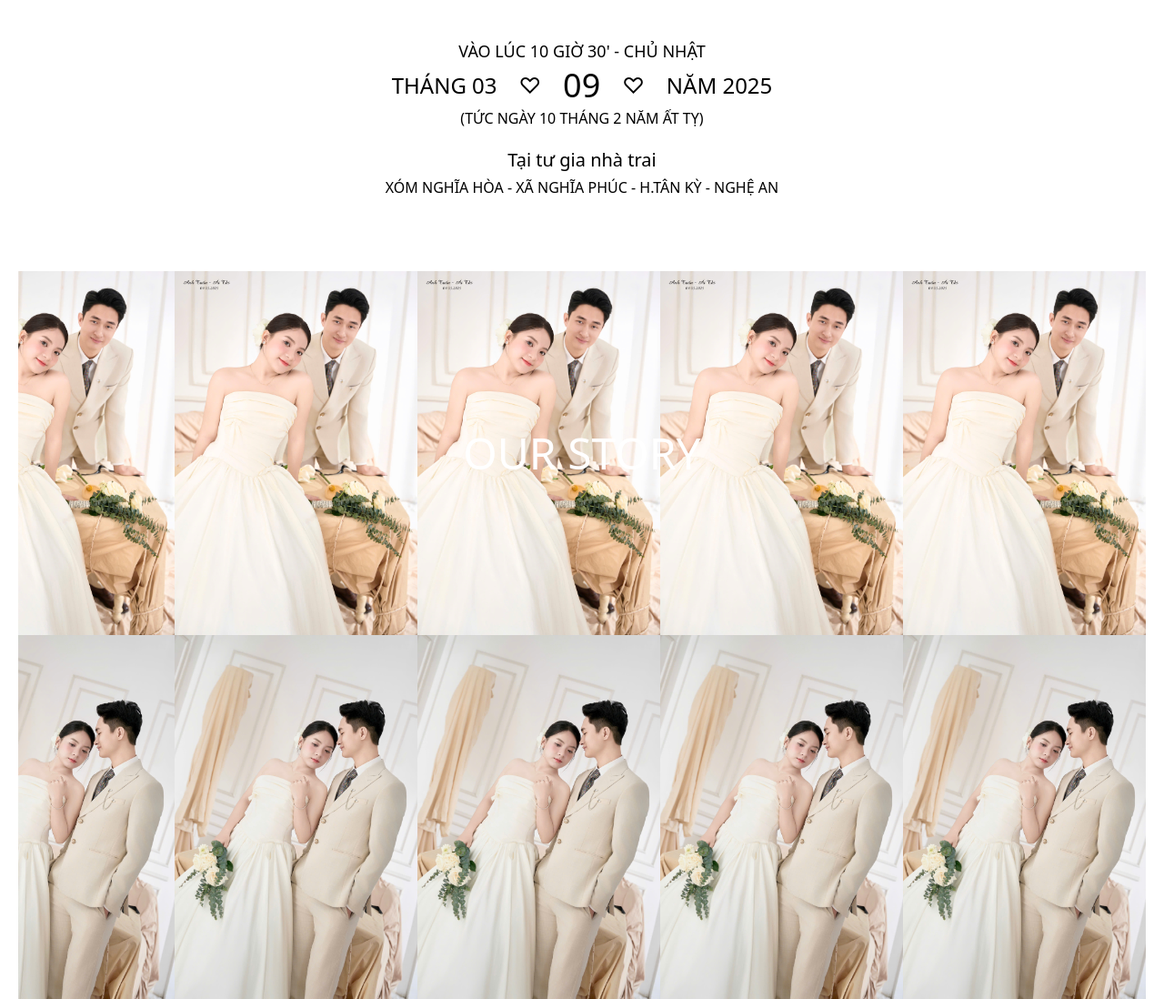
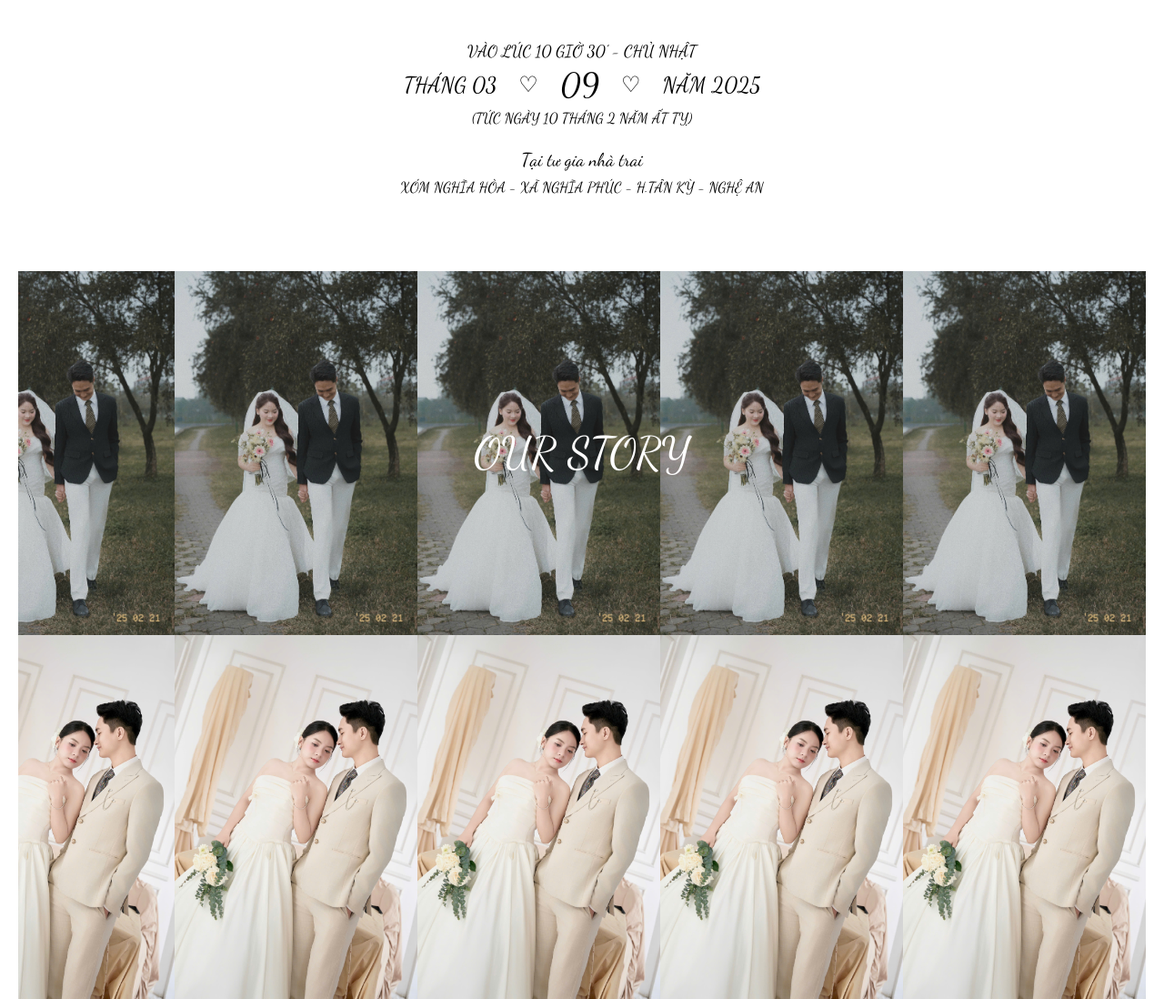
Before and after one commit to trantrungnghia263/wedding, a plain HTML site: page index.html in a window 1280 px wide. Shown: the part 1126-2224 px from the top of the page at 91% size. Drawn offline with nearby package versions, Linux system fonts and the light colour scheme; a web font is replaced by a local one.

Commit message:
Update style.css

```diff
--- a/styles/style.css
+++ b/styles/style.css
@@ -1,6 +1,7 @@
 * {
   margin: 0;
   padding: 0;
+  font-family: 'Dancing Script', serif !important;
 }
 
 body {
@@ -22,7 +23,7 @@ body {
 }
 
 .section--parallax-2 {
-  background-image: url('../assets/image_2.jpg');
+  background-image: url('../assets/image_9.jpg');
   background-repeat: repeat;
   background-size: contain;
 }
```
